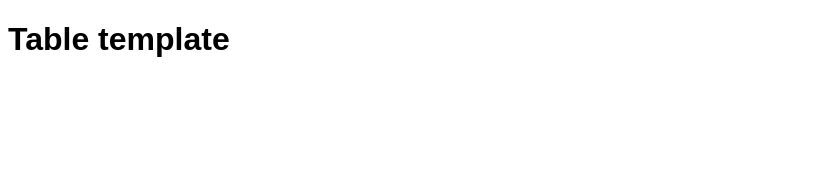
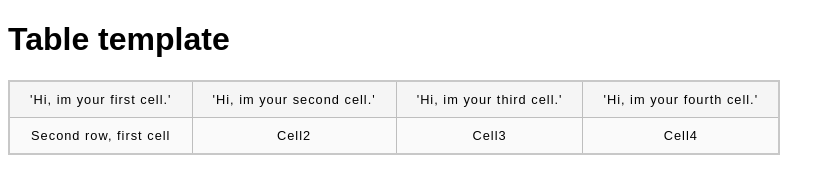
Before and after one commit to humbertodiazp/advance_html_and_css_practice, a plain HTML site: page index.html in a window 1280 px wide. Shown: the whole page, without its empty margins (0-835 px from the left). Drawn offline with Linux system fonts and the light colour scheme.

Commit message:
add table data with table rows

```diff
--- a/index.html
+++ b/index.html
@@ -8,6 +8,21 @@
   </head>
   <body>
     <h1>Table template</h1>
+    <table>
+        <tr>
+            <td>'Hi, im your first cell.'</td>
+            <td>'Hi, im your second cell.'</td>
+            <td>'Hi, im your third cell.'</td>
+            <td>'Hi, im your fourth cell.'</td>
+        </tr>
+        <tr>
+            <td>Second row, first cell
+            <td>Cell2</td>
+            <td>Cell3</td>
+            <td>Cell4</td>
+            </td>
+        </tr>
+    </table>
 
 
   </body>
```
